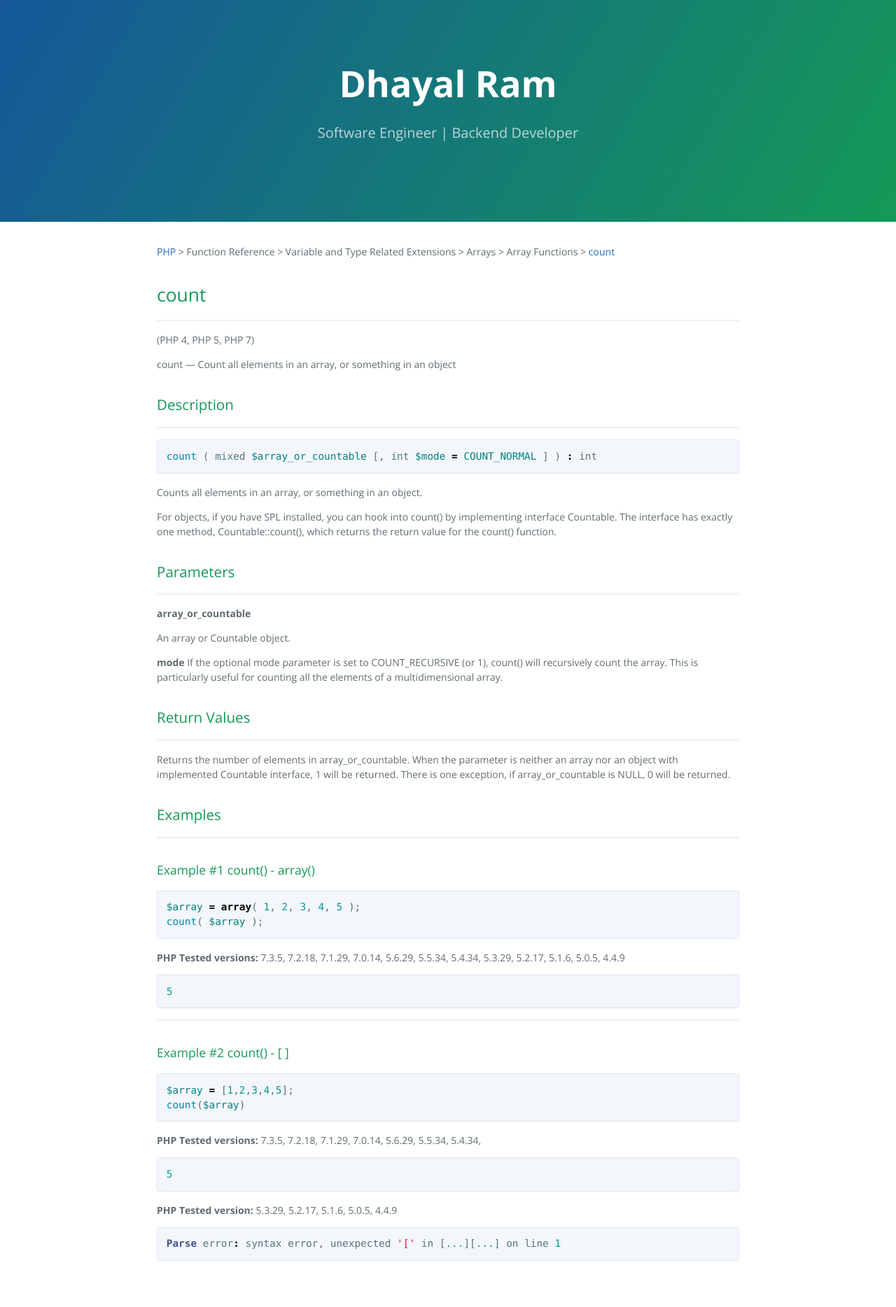
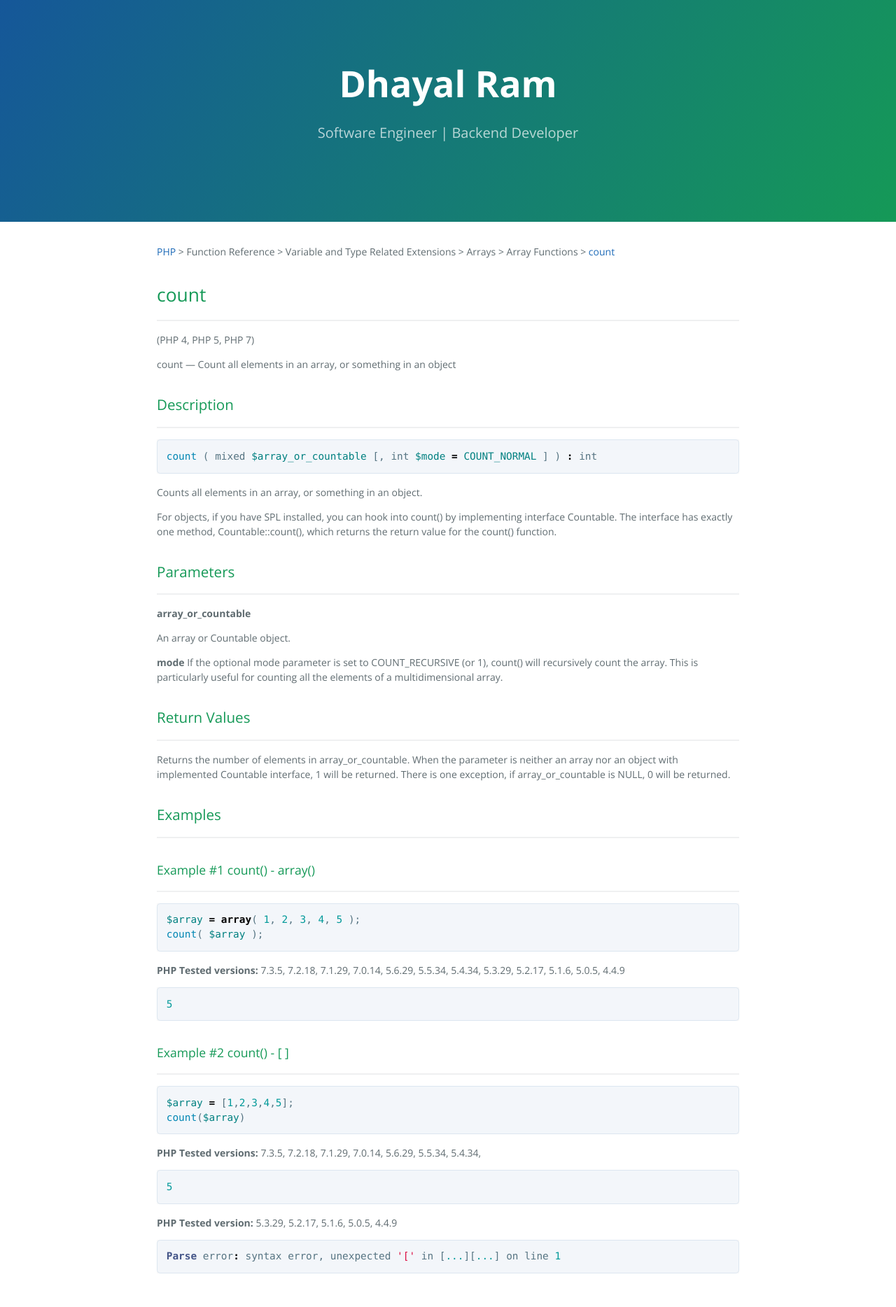
Before and after one commit to dhayalramk/dhayalramk.github.io, a Jekyll site: the page built from PHP/FuncationReference/VariableAndTypeRelatedExtensions/Arrays/ArrayFunctions/count.md, in a window 1280 px wide. Shown: the whole page at 70% size. Built offline with Jekyll 4.4.1, drawn with Linux system fonts in a browser that asks for light colours; our own code applies the rules of GitHub Pages for plain Markdown files.

Commit message:
Adding line

````diff
--- a/PHP/FuncationReference/VariableAndTypeRelatedExtensions/Arrays/ArrayFunctions/count.md
+++ b/PHP/FuncationReference/VariableAndTypeRelatedExtensions/Arrays/ArrayFunctions/count.md
@@ -37,6 +37,7 @@ Returns the number of elements in array_or_countable. When the parameter is neit
 _________________
 
 #### Example #1 count() - array()
+_________________
 
 ```php
 $array = array( 1, 2, 3, 4, 5 );
@@ -49,8 +50,8 @@ count( $array );
 5
 ```
 
----
 #### Example #2 count() - [ ]
+_________________
 
 ```php
 $array = [1,2,3,4,5];
````
